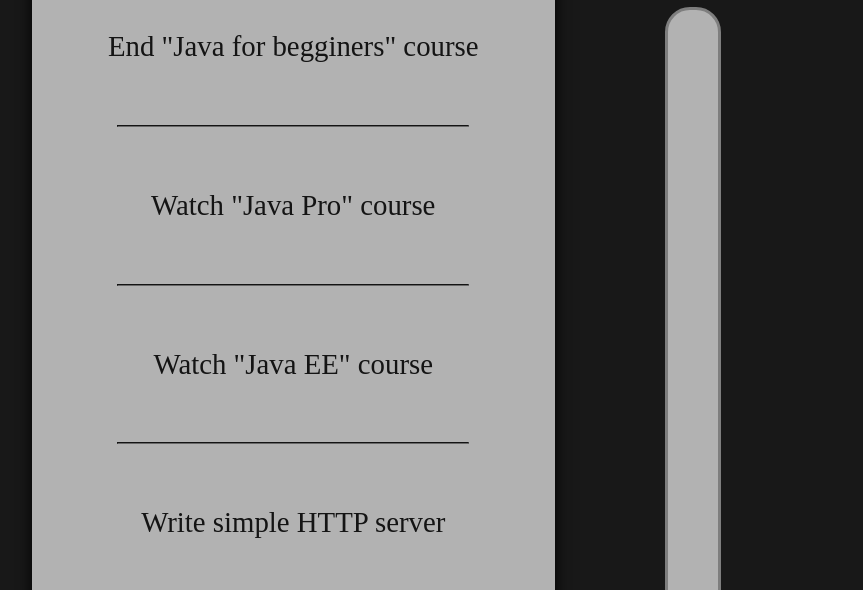
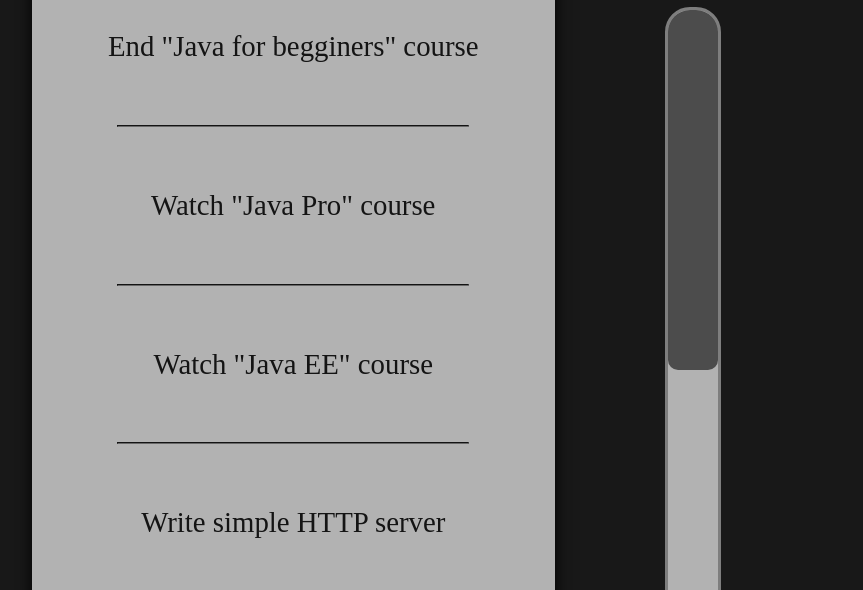
Before and after one commit to VladK27/VladK27.github.io, a plain HTML site: page index.html in a window 1280 px wide. Shown: the part 210-800 px from the top of the page, without its empty margins (208-1071 px from the left). Drawn offline with Linux system fonts and the light colour scheme.

Commit message:
fix bugs

```diff
--- a/index.html
+++ b/index.html
@@ -5,6 +5,7 @@
     <link rel="stylesheet" href="style.css">
     <script src="script.js"></script>
     <title>Document</title>
+    <link rel="icon" type="image/x-icon" href="favicon.ico">
 </head>
 <body>
     <div class="title">
--- a/script.js
+++ b/script.js
@@ -1,8 +1,9 @@
 
-window.onload = function()
-{
+window.onload = function() {
 let maxBottom = 900;
 let day = (new Date()).getDate();
 let currentBottom = 900 -  day / 30 * maxBottom;
 document.getElementById("value").style.bottom = currentBottom + 'px';
+
+
 };
--- a/style.css
+++ b/style.css
@@ -90,6 +90,6 @@ body{
     height: 900px;
     position: relative;
     bottom:900px;
-    background: linear-gradient();
+    background-color:rgb(76, 76, 76);
     border-radius: 10px;
 }
```
Also changed, not shown: favicon.ico (added), 1 other file.
